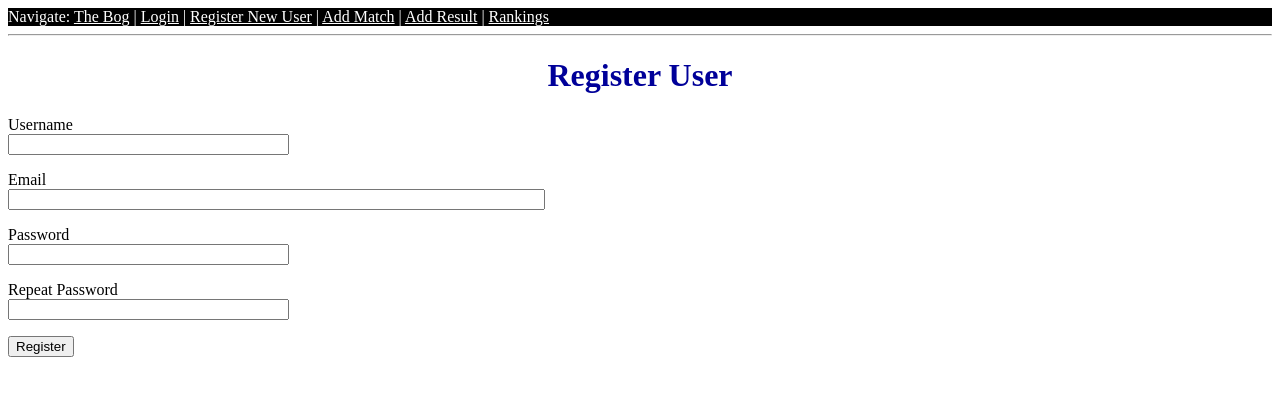
After one commit to paulecar/Team9, a Flask app: page /register in a window 1280 px wide. The commit adds this page. Shown: the top 396 px of the page. Run offline with Flask 2, Linux system fonts and the light colour scheme; parts of the project's set-up code (start-up, migrations or seed data) failed here and were passed over; some libraries are stand-ins or nearby versions.

Commit message:
Registration and Login working - but unable to access current.user variable

```diff
--- a/team9/__init__.py
+++ b/team9/__init__.py
@@ -1,6 +1,7 @@
 from flask import Flask
 from config import Config
 from flask_sqlalchemy import SQLAlchemy
+from flask_login import LoginManager
 
 # TODO Introduce Bootstrap to tidy this bitch up
 # from flask_bootstrap import Bootstrap
@@ -15,6 +16,7 @@ pymysql.install_as_MySQLdb()
 # Manage environment variables, etc.
 team9 = Flask(__name__)
 team9.config.from_object(Config)
+login = LoginManager(team9)
 
 # Create the DB engine object, which gives me access to the session later
 db = SQLAlchemy(team9)
--- a/team9/forms.py
+++ b/team9/forms.py
@@ -1,6 +1,7 @@
 from flask_wtf import FlaskForm
 from wtforms import StringField, PasswordField, DateField, SelectField, BooleanField, SubmitField
-from wtforms.validators import DataRequired, Email, ValidationError, InputRequired, Required, Length
+from wtforms.validators import DataRequired, Email, ValidationError, InputRequired, Required, EqualTo
+
 
 # TODO Session expiration so new team is immediately available in the pick list
 # I think there are multiple session objects,
@@ -10,10 +11,12 @@ from wtforms.validators import DataRequired, Email, ValidationError, InputRequir
 
 # Database Items
 from team9 import db
-from team9.models import Match, MatchUp, Player
+from team9.models import Match, MatchUp, Player, User
+
 
 from datetime import datetime
 from helper import hcaps, ranks
+
 
 class LoginForm(FlaskForm):
     username = StringField('Username', validators=[DataRequired()])
@@ -46,6 +49,7 @@ class AddMatch(FlaskForm):
         if self.teampick.data==0:
             if len(self.opposingteam.data)==0:
                 raise ValidationError('Select Opposing Team from list or Enter a team name in the text box.')
+
 
 class AddMatchUp(FlaskForm):
     # Create pick lists
@@ -129,3 +133,25 @@ class AddMatchUp(FlaskForm):
                 and self.playerscore.data < race[1] \
                 and not self.mathematical_elimination.data:
             raise ValidationError('One of the players must reach the target number of racks : ' + race[1].__str__())
+
+
+class RegistrationForm(FlaskForm):
+    # TODO Implement 2FA by sending verification email
+    username = StringField('Username', validators=[DataRequired()])
+    email = StringField('Email', validators=[DataRequired(), Email()])
+    password = PasswordField('Password', validators=[DataRequired()])
+    password2 = PasswordField(
+        'Repeat Password', validators=[DataRequired(), EqualTo('password')])
+    submit = SubmitField('Register')
+
+
+    def validate_username(self, username):
+        user = User.query.filter_by(UserName=username.data).first()
+        if user is not None:
+            raise ValidationError('Username in use - Please use a different username.')
+
+
+    def validate_email(self, email):
+        user = User.query.filter_by(Email=email.data).first()
+        if user is not None:
+            raise ValidationError('Email in use - Please use a different email address.')
--- a/team9/routes.py
+++ b/team9/routes.py
@@ -1,8 +1,9 @@
 from flask import render_template, flash, redirect, url_for
 from team9 import team9, db
-from team9.models import Player, Match, Season, MatchUp
-from team9.forms import LoginForm, AddMatch, AddMatchUp
+from team9.models import Player, Match, Season, MatchUp, User
+from team9.forms import LoginForm, AddMatch, AddMatchUp, RegistrationForm
 from helper import hcaps
+from flask_login import current_user, login_user, logout_user
 
 
 # TODO Refactor project structure - Split routes into separate views (MVC)
@@ -46,12 +47,37 @@ def ranking():
 @team9.route('/login', methods=['GET', 'POST'])
 def login():
     # TODO Enable user login page (defer registration for later)
+    if current_user.is_authenticated:
+        return redirect(url_for('index'))
     form = LoginForm()
     if form.validate_on_submit():
-        flash('Login requested for user {}, '
-              'remember_me={}'.format(form.username.data, form.remember.data))
+        user = User.query.filter_by(UserName=form.username.data).first()
+        if user is None or not user.check_password(form.password.data):
+            flash('Invalid username or password')
+            return redirect(url_for('login'))
+        login_user(user, remember=form.remember.data)
         return redirect(url_for('index'))
     return render_template('login.html', title='Sign In', form=form)
+
+
+@team9.route('/logout')
+def logout():
+    logout_user()
+    return redirect(url_for('index'))
+
+@team9.route('/register', methods=['GET', 'POST'])
+def register():
+    if current_user.is_authenticated:
+        return redirect(url_for('index'))
+    form = RegistrationForm()
+    if form.validate_on_submit():
+        user = User(UserName=form.username.data, Email=form.email.data)
+        user.set_password(form.password.data)
+        db.session.add(user)
+        db.session.commit()
+        flash('Congratulations, you are now a registered user!')
+        return redirect(url_for('login'))
+    return render_template('register.html', title='Register', form=form)
 
 
 @team9.route('/addmatch', methods=['GET', 'POST'])
--- a/team9/templates/base.html
+++ b/team9/templates/base.html
@@ -64,7 +64,12 @@ a {
     <div>
         Navigate:
         <a href="{{ url_for('index') }}">The Bog</a> |
-        <a href="{{ url_for('login') }}">Login</a> |
+        {% if current_user.is_anonymous %}
+            <a href="{{ url_for('login') }}">Login</a> |
+            <a href="{{ url_for('register') }}">Register New User</a> |
+        {% else %}
+            <a href="{{ url_for('logout') }}">Logout</a> |
+        {% endif %}
         <a href="{{ url_for('addmatch') }}">Add Match</a> |
         <a href="{{ url_for('addmatchup') }}">Add Result</a> |
         <a href="{{ url_for('ranking') }}">Rankings</a></div>
@@ -78,6 +83,6 @@ a {
         </ul>
         {% endif %}
     {% endwith %}
-    {% block content %} {% endblock %}
+    {% block content %}{% endblock %}
 </body>
 </html>
--- a/team9/templates/index.html
+++ b/team9/templates/index.html
@@ -1,7 +1,7 @@
 {% extends "base.html" %}
 
 {% block content %}
-    <h1> You Rack Discipline - Amsterdam Team 9 - {{season.seasonname}}</h1>
+    <h1> You Rack Discipline - Amsterdam Team 9 - {{season.seasonname}} User: {{ current_user.username }} </h1>
     <h2> The Bog of Eternal Stench</h2>
     <table title="Match Percentages">
         <th>Surname</th>
--- /dev/null
+++ b/team9/templates/register.html
@@ -0,0 +1,37 @@
+{% extends "base.html" %}
+
+{% block content %}
+    <h1>Register User</h1>
+    <form action="" method="post">
+        {{ form.hidden_tag() }}
+        <p>
+            {{ form.username.label }}<br>
+            {{ form.username(size=32) }}<br>
+            {% for error in form.username.errors %}
+                <span style="color: red;">[{{ error }}]</span>
+            {% endfor %}
+        </p>
+        <p>
+            {{ form.email.label }}<br>
+            {{ form.email(size=64) }}<br>
+            {% for error in form.email.errors %}
+                <span style="color: red;">[{{ error }}]</span>
+            {% endfor %}
+        </p>
+        <p>
+            {{ form.password.label }}<br>
+            {{ form.password(size=32) }}<br>
+            {% for error in form.password.errors %}
+                <span style="color: red;">[{{ error }}]</span>
+            {% endfor %}
+        </p>
+        <p>
+            {{ form.password2.label }}<br>
+            {{ form.password2(size=32) }}<br>
+            {% for error in form.password2.errors %}
+                <span style="color: red;">[{{ error }}]</span>
+            {% endfor %}
+        </p>
+        <p>{{ form.submit() }}</p>
+    </form>
+{% endblock %}
```
Also changed, not shown: team9/models.py (+17 -4 lines).
